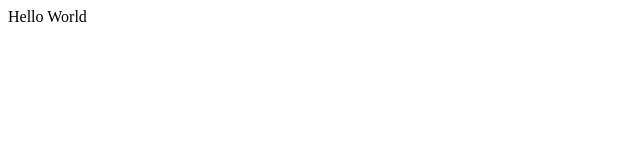
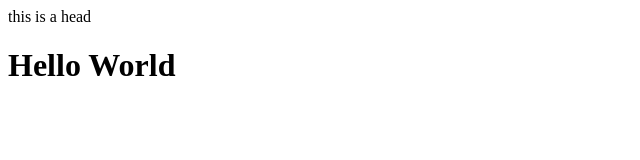
Before and after one commit to MrDiagnose/johndripper, a plain HTML site: page index.html in a window 1280 px wide. Shown: the whole page, without its empty margins (0-640 px from the left). Drawn offline with Linux system fonts and the light colour scheme.

Commit message:
Update index.html

```diff
--- a/index.html
+++ b/index.html
@@ -1,7 +1,7 @@
 <html>
-  <head>
+  <head>this is a head
     </head>
   <body>
-    <ha>Hello World</h1>
+    <h1>Hello World</h1>
     </body>
   </html>
```
